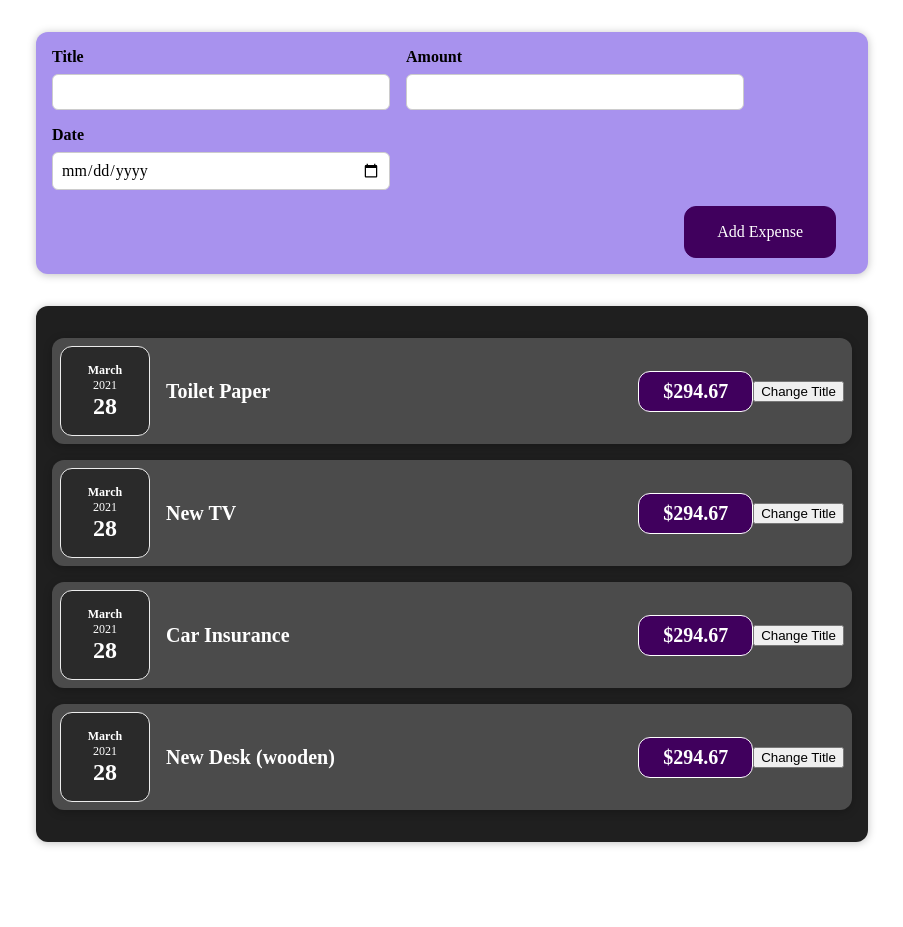
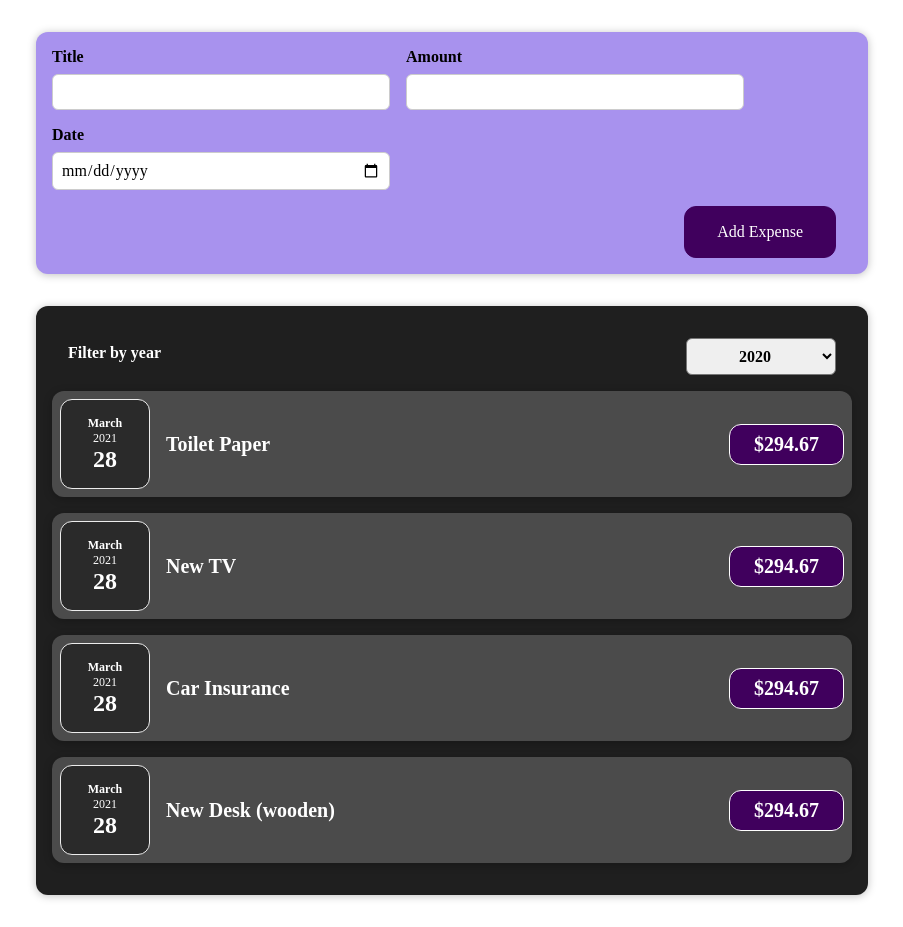
Before and after one commit to 41RDG6BR/The_Complete_Guide, a React (Create React App) app: page / in a window 1280 px wide. Shown: the whole page, without its empty margins (188-1091 px from the left). Before the commit the page ends 874 px from the top, so only its background shows below. Built offline with nearby package versions, Linux system fonts and the light colour scheme.

Commit message:
Controlled vs Uncontrolled Components & Stateless vs Stateful Components

```diff
--- a/src/components/Expenses/ExpenseItem.js
+++ b/src/components/Expenses/ExpenseItem.js
@@ -1,25 +1,17 @@
-import React, { useState } from "react";
+import React from "react";
 import Card from "../UI/Card";
 import ExpenseDate from './ExpenseDate';
 import './ExpenseItem.css'
 
 const ExpenseItem = (props) => {
 
-    const [title, setTitle] = useState(props.title)
-
-    const clickHandler = () => {
-        setTitle('UPDATED!!!')
-        console.log(title)
-    }
-
     return (
         <Card className="expense-item">
             <ExpenseDate date={props.date} />
             <div className="expense-item__description">
-                <h2>{title}</h2>
+                <h2>{props.title}</h2>
                 <div className="expense-item__price">${props.amount}</div>
             </div>
-            <button onClick={clickHandler}>Change Title</button>
         </Card>
     )
 }
--- a/src/components/Expenses/Expenses.js
+++ b/src/components/Expenses/Expenses.js
@@ -1,10 +1,19 @@
+import React, { useState } from 'react';
 import Card from "../UI/Card";
 import ExpenseItem from "./ExpenseItem";
+import ExpensesFilter from "./ExpensesFilter";
 import "./Expenses.css";
 
 const Expenses = (props) => {
+    const [filteredYear, setFilteredYear] = useState('2020');
+
+    const filterChangeHandler = selectedYear => {
+        setFilteredYear(selectedYear);
+    }
+
     return(
         <Card className="expenses">
+            <ExpensesFilter selected={filteredYear} onChangeFilter={filterChangeHandler} />
             <ExpenseItem
             title={props.items[0].title}
             amount={props.items[0].amount}
--- /dev/null
+++ b/src/components/Expenses/ExpensesFilter.css
@@ -0,0 +1,24 @@
+.expenses-filter {
+    color: white;
+    padding: 0 1rem;
+  }
+
+  .expenses-filter__control {
+    display: flex;
+    width: 100%;
+    align-items: center;
+    justify-content: space-between;
+    margin: 1rem 0;
+  }
+
+  .expenses-filter label {
+    font-weight: bold;
+    margin-bottom: 0.5rem;
+  }
+
+  .expenses-filter select {
+    font: inherit;
+    padding: 0.5rem 3rem;
+    font-weight: bold;
+    border-radius: 6px;
+  }
--- /dev/null
+++ b/src/components/Expenses/ExpensesFilter.js
@@ -0,0 +1,25 @@
+import React from 'react';
+
+import './ExpensesFilter.css';
+
+const ExpensesFilter = (props) => {
+  const dropdownChangeHandler = event => {
+      props.onChangeFilter(event.target.value)
+  }
+
+  return (
+    <div className='expenses-filter'>
+      <div className='expenses-filter__control'>
+        <label>Filter by year</label>
+        <select value={props.selected} onChange={dropdownChangeHandler}>
+          <option value='2022'>2022</option>
+          <option value='2021'>2021</option>
+          <option value='2020'>2020</option>
+          <option value='2019'>2019</option>
+        </select>
+      </div>
+    </div>
+  );
+};
+
+export default ExpensesFilter;
```
